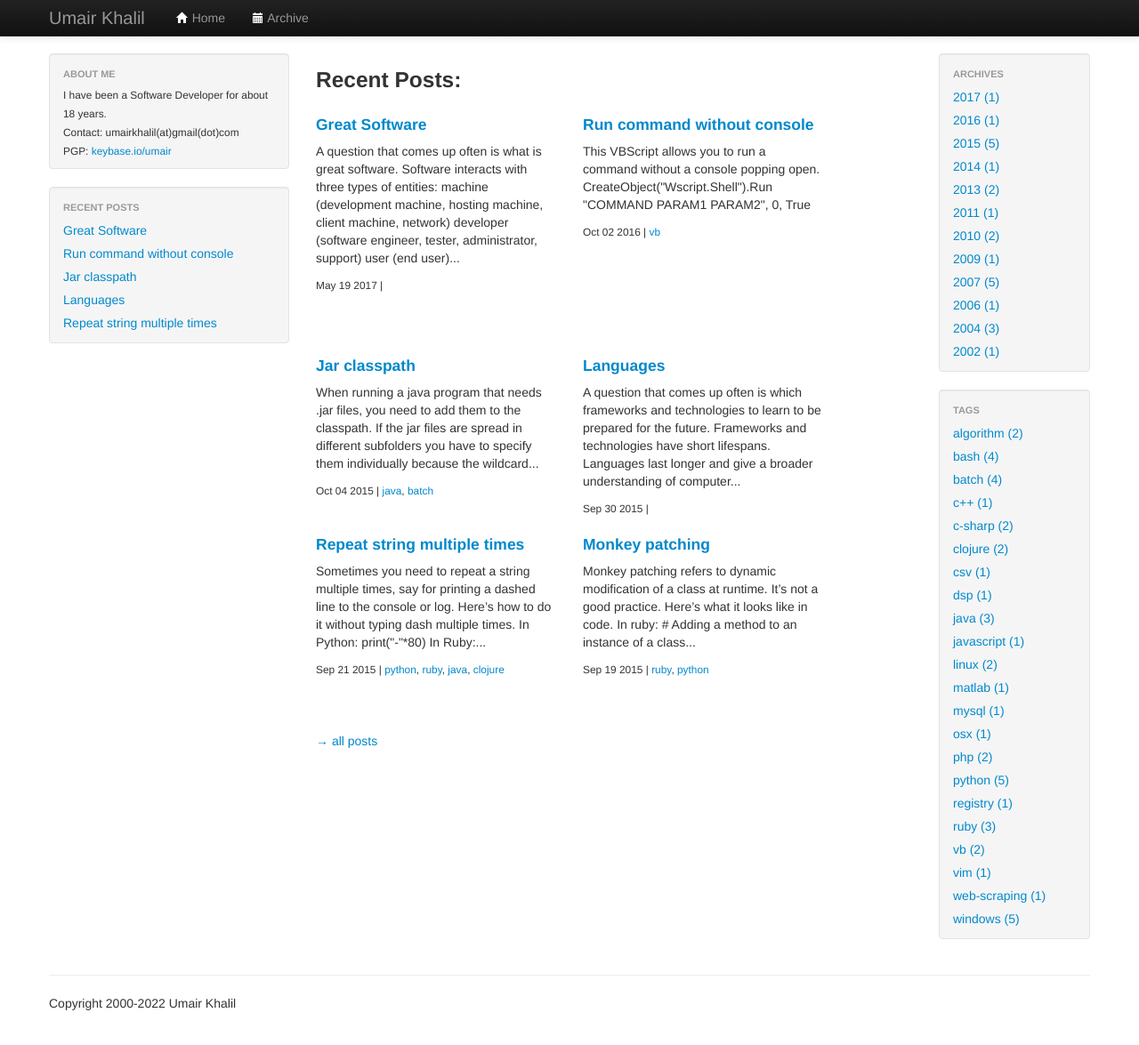
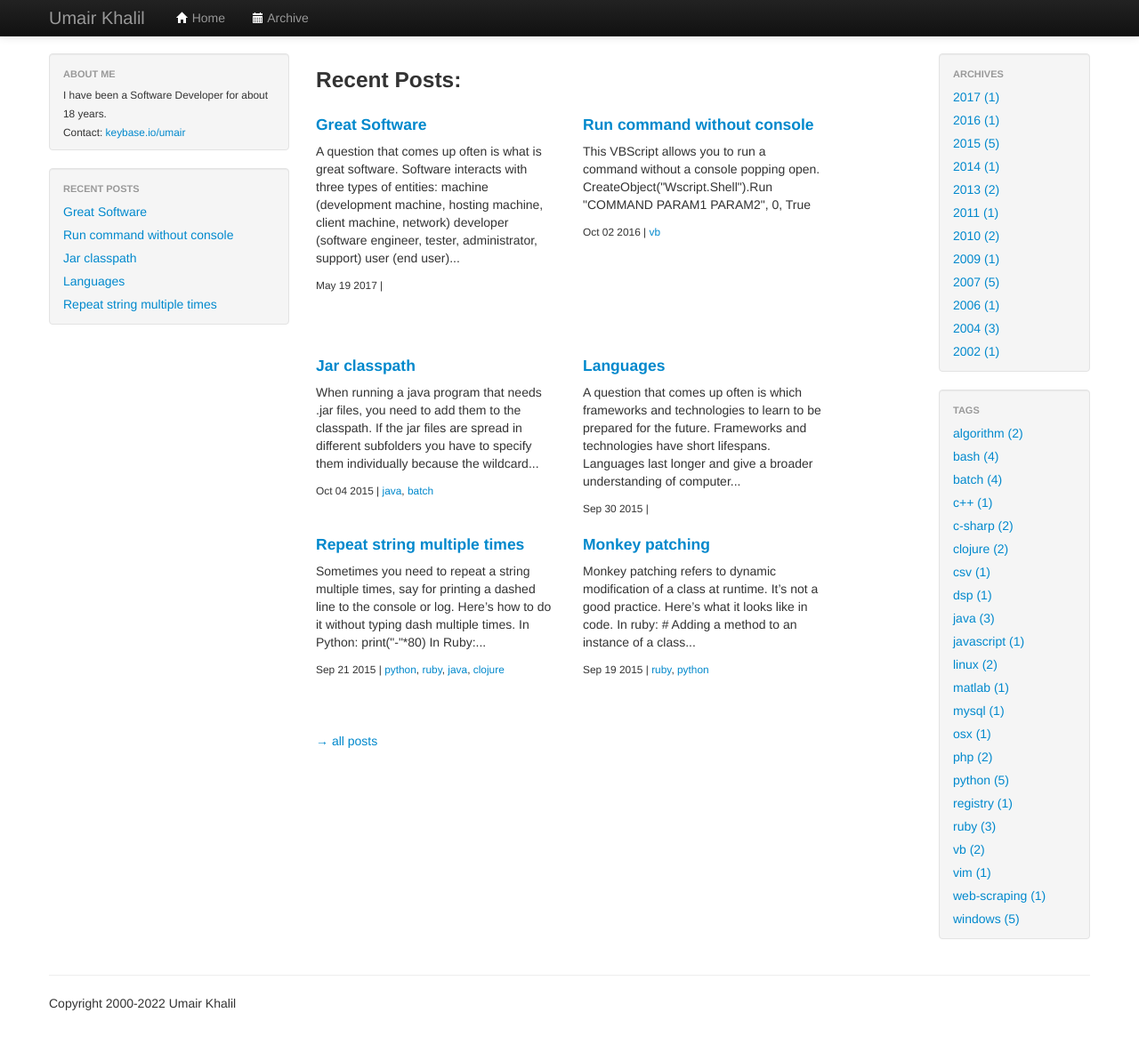
Before and after one commit to umairkhalil/umairkhalil.github.io, a Jekyll site: the page built from index.html, in a window 1280 px wide and 1188 px high. Shown: the top 1175 px of the window at 89% size. Built offline with Jekyll 4.4.1, drawn with Linux system fonts in a browser that asks for light colours.

Commit message:
update contact info

```diff
--- a/_layouts/default.html
+++ b/_layouts/default.html
@@ -53,8 +53,7 @@
               <li>
                 <small>
                   I have been a Software Developer for about {{ site.time | date: "%Y" | minus: 2004 }} years.<br/>
-                  Contact: umairkhalil(at)gmail(dot)com<br/>
-                  PGP: <a href="https://keybase.io/umair" target="_blank">keybase.io/umair</a>
+                  Contact: <a href="https://keybase.io/umair" target="_blank">keybase.io/umair</a>
                 </small>
               </li>
             </ul>
```
